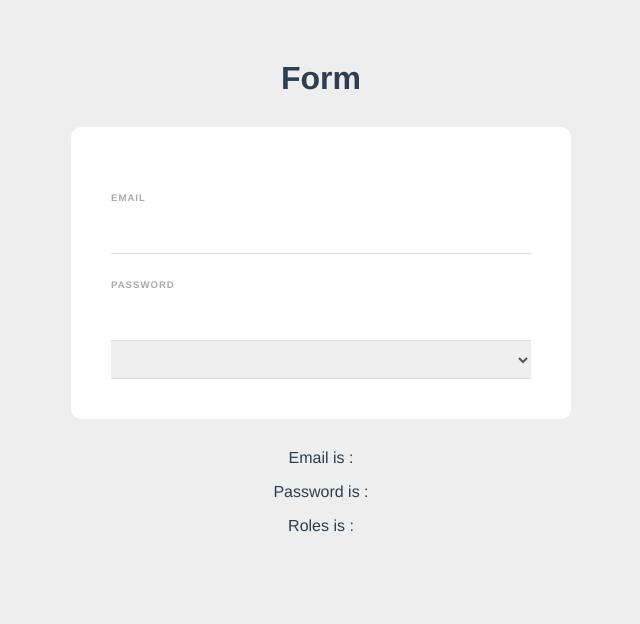
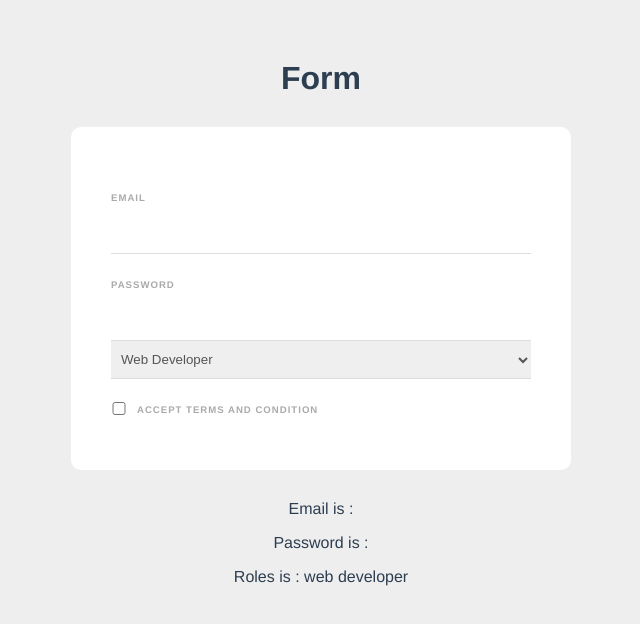
Before and after one commit to ChitKhonn/Form-With-Vue, a Vue app: page / in a window 1280 px wide. Shown: the top 624 px of the page, without its empty margins (319-959 px from the left). Built offline with nearby package versions, Linux system fonts and the light colour scheme.

Commit message:
add checkbox

```diff
--- a/src/components/SignUp.vue
+++ b/src/components/SignUp.vue
@@ -8,9 +8,12 @@
       <input type="password" required v-model="password" />
 
       <select v-model="roles">
-        <option value="web developer" selected >Web Developer</option>
+        <option value="web developer" >Web Developer</option>
         <option value="web designer">Web Designer</option>
       </select>
+      <input type="checkbox" v-model="checkbox">
+      <label for="">Accept terms and condition</label>
+
     </form>
     <p>Email is : {{ email }}</p>
     <p>Password is : {{ password }}</p>
@@ -24,7 +27,8 @@ export default {
     return {
       email: "",
       password:"",
-      roles:""
+      roles:"web developer",
+      checkbox:false
     };
   },
 };
```
